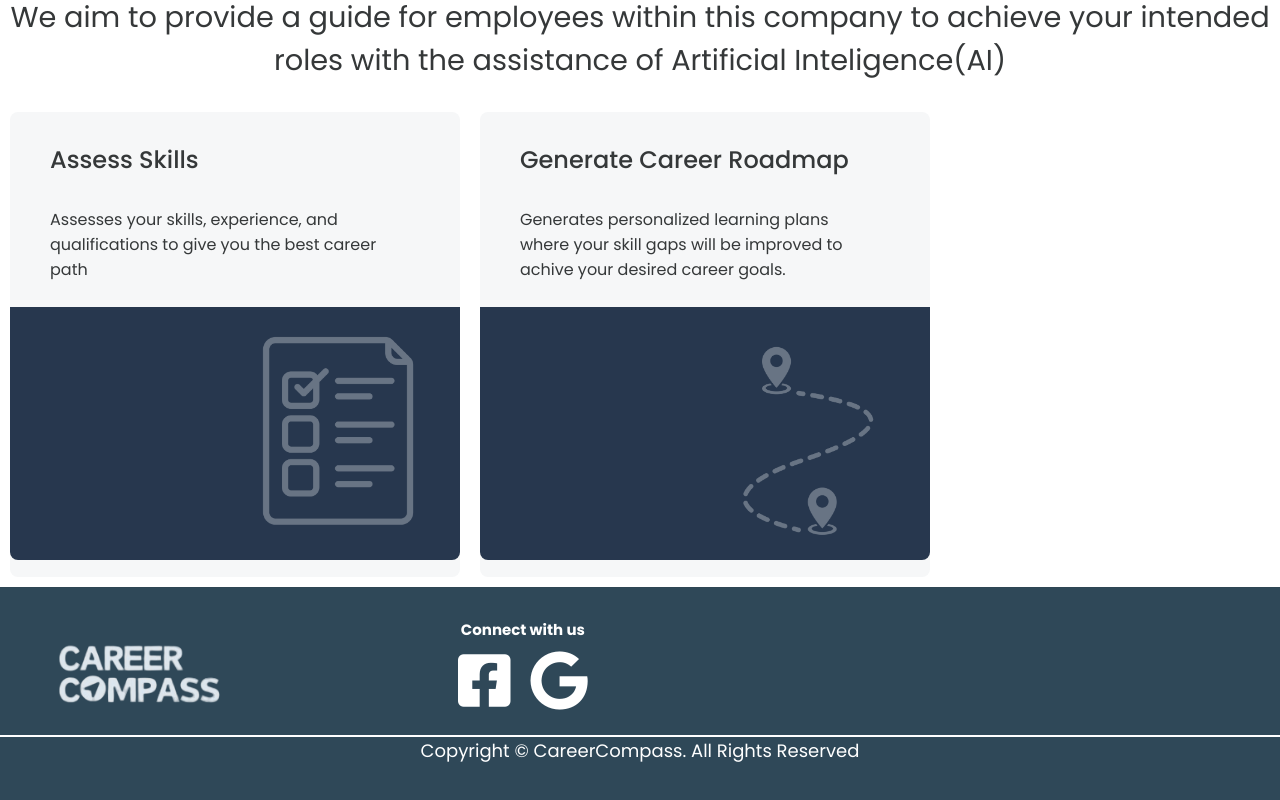
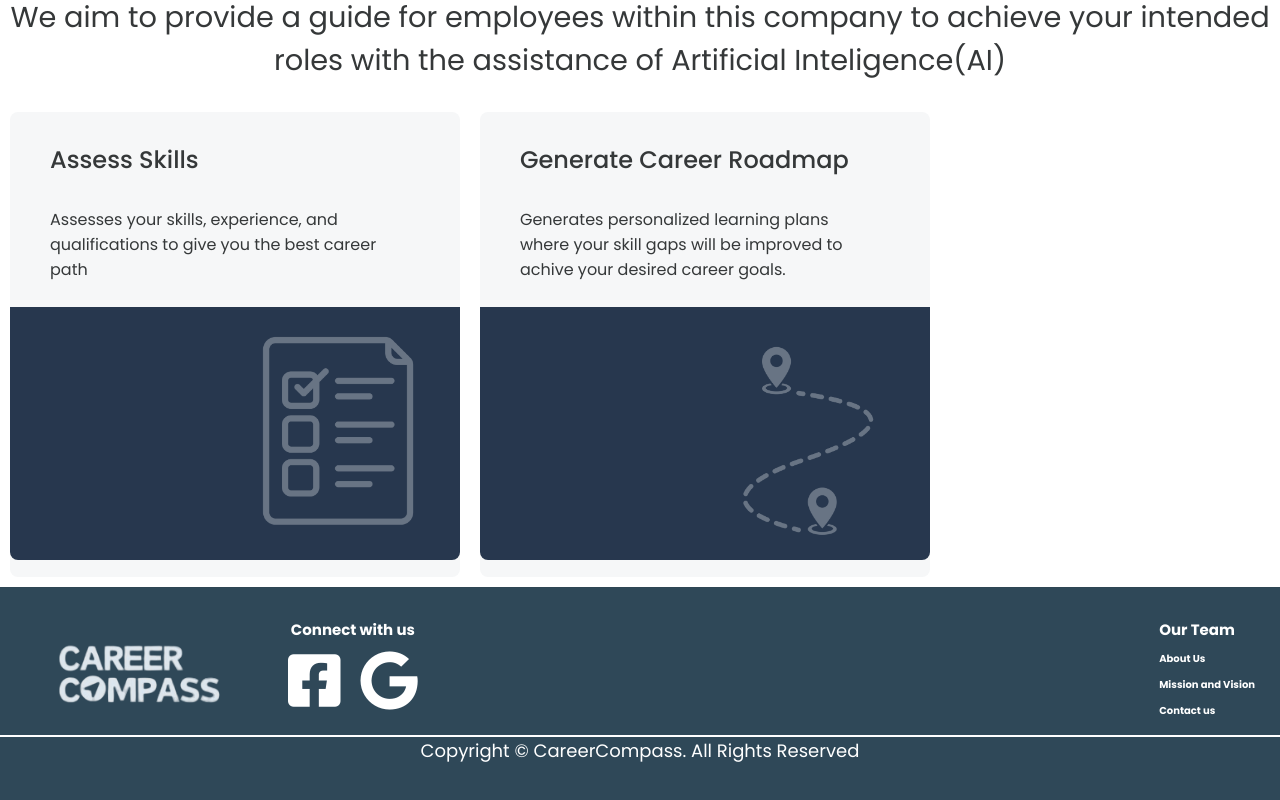
Before and after one commit to Roonaaan/CareerCompass, a React (Vite) app: page / in a window 1280 px wide. Shown: the part 694-1494 px from the top of the page. Built offline with nearby package versions, Linux system fonts and the light colour scheme.

Commit message:
Landing Page - Revisions

```diff
--- a/src/landing/Home.jsx
+++ b/src/landing/Home.jsx
@@ -103,6 +103,7 @@ const Home = () => {
             <nav className="footerNavbarWrapper">
                 <div className="footerNavbarColumn">
                     <div className="footerNavbarInner">
+                        <div className="footerLogoWrapper">
                         <div className="footerNavleft">
                             <img src={footerlogo} alt="Logo" className="footerLogo" onClick={handleHomeClick} />
                         </div>
@@ -110,16 +111,23 @@ const Home = () => {
                             <h1> Connect with us </h1>
                             <div>
                                 <span>
-                                    <a href="#facebook" className="fab fa-facebook-square fa-6x" style={{color: 'white'}}>
+                                    <a href="#facebook" className="fab fa-facebook-square fa-6x" style={{ color: 'white' }}>
                                         {''}
                                     </a>
                                 </span>
                                 <span>
-                                    <a href="#facebook" className="fab fa-google fa-6x" style={{color: 'white'}}>
+                                    <a href="#facebook" className="fab fa-google fa-6x" style={{ color: 'white' }}>
                                         {''}
                                     </a>
                                 </span>
                             </div>
+                        </div>
+                        </div>
+                        <div className="footerAbout">
+                            <h1> Our Team </h1>
+                            <a href="" className="footerAboutLink"> About Us </a>
+                            <a href="" className="footerAboutLink"> Mission and Vision </a>
+                            <a href="" className="footerAboutLink"> Contact us </a>
                         </div>
                     </div>
                     <div className="underline" />
--- a/src/landing/styles/Home.css
+++ b/src/landing/styles/Home.css
@@ -389,6 +389,11 @@
   width: 100%;
   display: flex;
   flex-wrap: wrap;
+  justify-content: space-between;
+}
+
+.footerLogoWrapper{
+  display: flex;
 }
 
 .footerNavLeft {
@@ -401,6 +406,7 @@
   width: 180px;
   cursor: pointer;
   margin: 15px 49px;
+  flex-grow: 1;
 }
 
 .footerConnect{
@@ -409,7 +415,21 @@
   font-size: 10px;
   align-items: center;
   flex-direction: column;
-  margin-left: 170px;
+  margin-left: 0;
+}
+
+.footerAbout{
+  display: flex;
+  flex-direction: column;
+  font-size: 10px;
+  font-weight: 700;
+  color: white;
+  margin-right: 25px;
+}
+
+.footerAboutLink{
+  margin-top: 10px;
+  color: white;
 }
 
 .underline{
@@ -433,5 +453,6 @@
 @media (max-width: 600px) {
   .footerNavbarInner {
     flex-direction: column;
+    justify-content: space-between;
   }
 }
```
